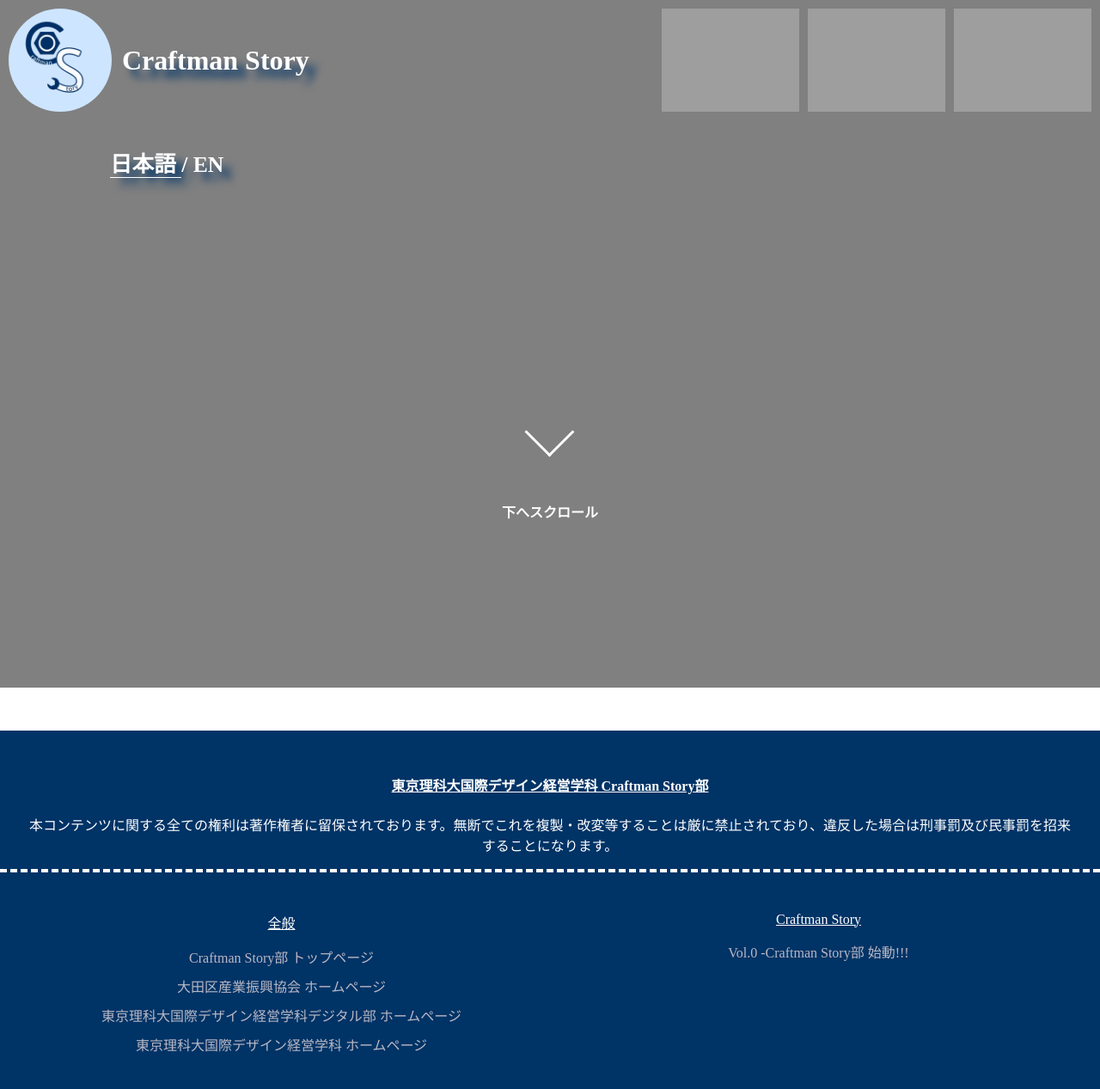
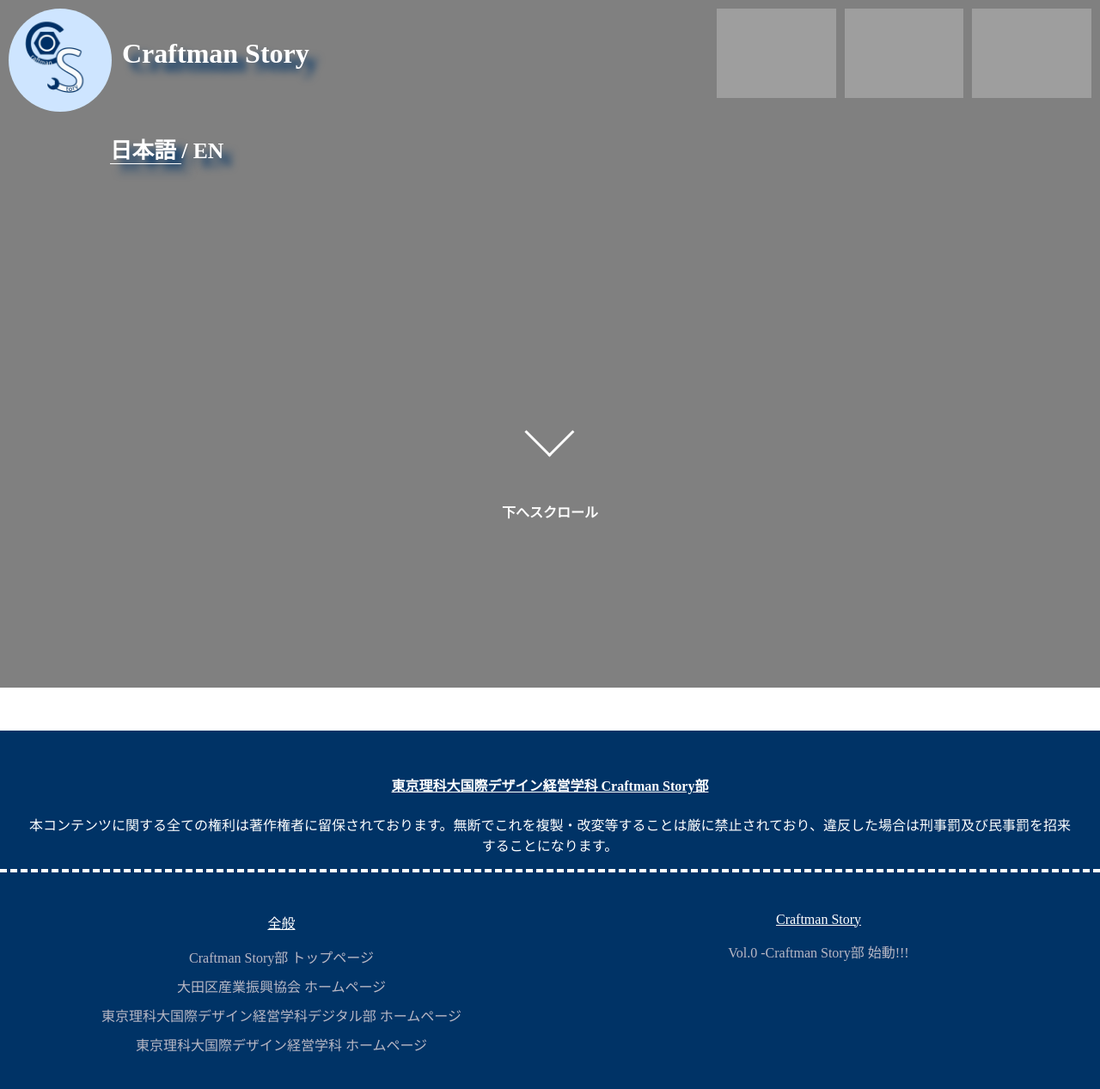
Before and after one commit to IDM-R/craftmanstory, a Flask app: template templates/layout.html in a window 1280 px wide. Shown: the whole page at 86% size. Run offline with Flask 3, Linux system fonts and the light colour scheme; the template is opened without the code that fills it, so the values that code supplies are empty; grey boxes are pictures that could not be loaded.

Commit message:
Add files via upload

```diff
--- a/static/style.css
+++ b/static/style.css
@@ -106,7 +106,7 @@ body {
 
 .headline {
   white-space: nowrap;
-  height: 15vh;
+  height: 13vh;
   justify-self: start;
   display: flex;
   align-items: center;
@@ -115,7 +115,7 @@ body {
 .headaaa {
   padding: 10px;
   width: calc(100% - 20px);
-  height: 15vh;
+  height: 13vh;
   display: grid;
   grid-template-columns: 4fr 3fr;
   gap: 10px;
@@ -128,14 +128,14 @@ body {
 }
 
 .logologo {
-  max-height: 15vh;
+  max-height: 13vh;
 }
 
 .logos {
   display: grid;
   grid-template-columns: 1fr 1fr 1fr;
   gap: 10px;
-  height: 15vh;
+  height: 13vh;
   justify-self: end;
   justify-content: end;
   align-items: center;
```
